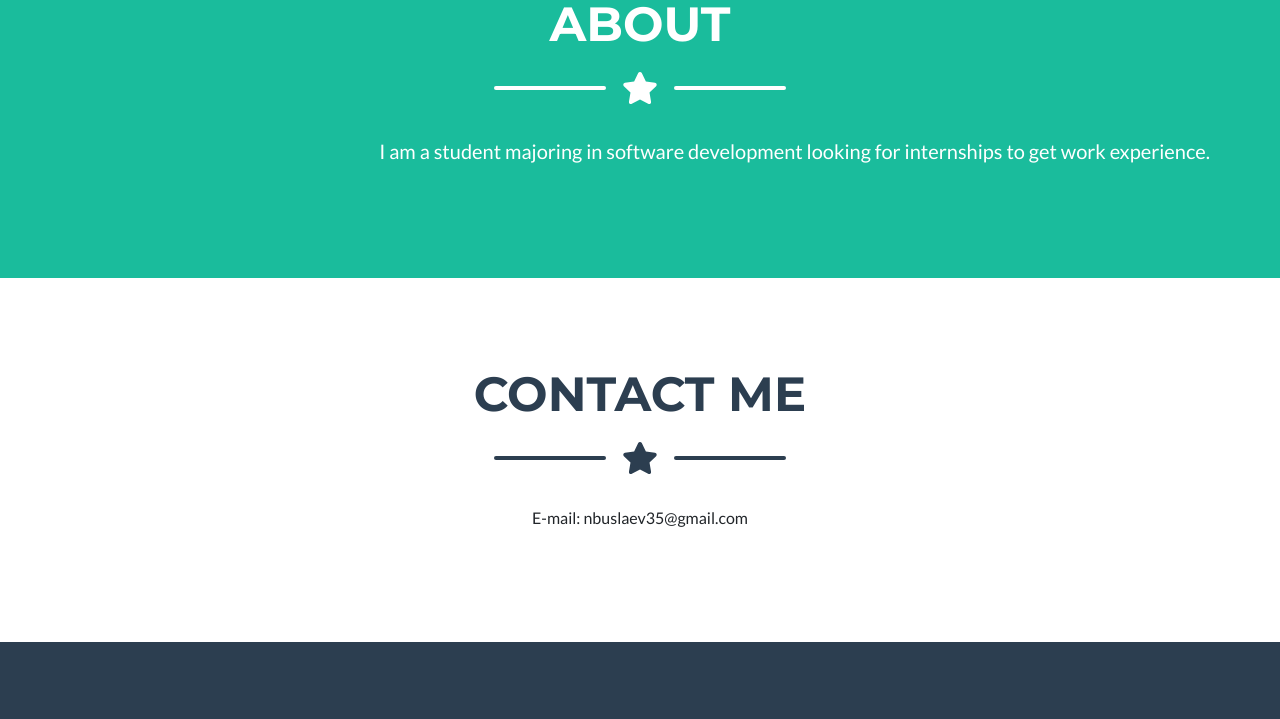
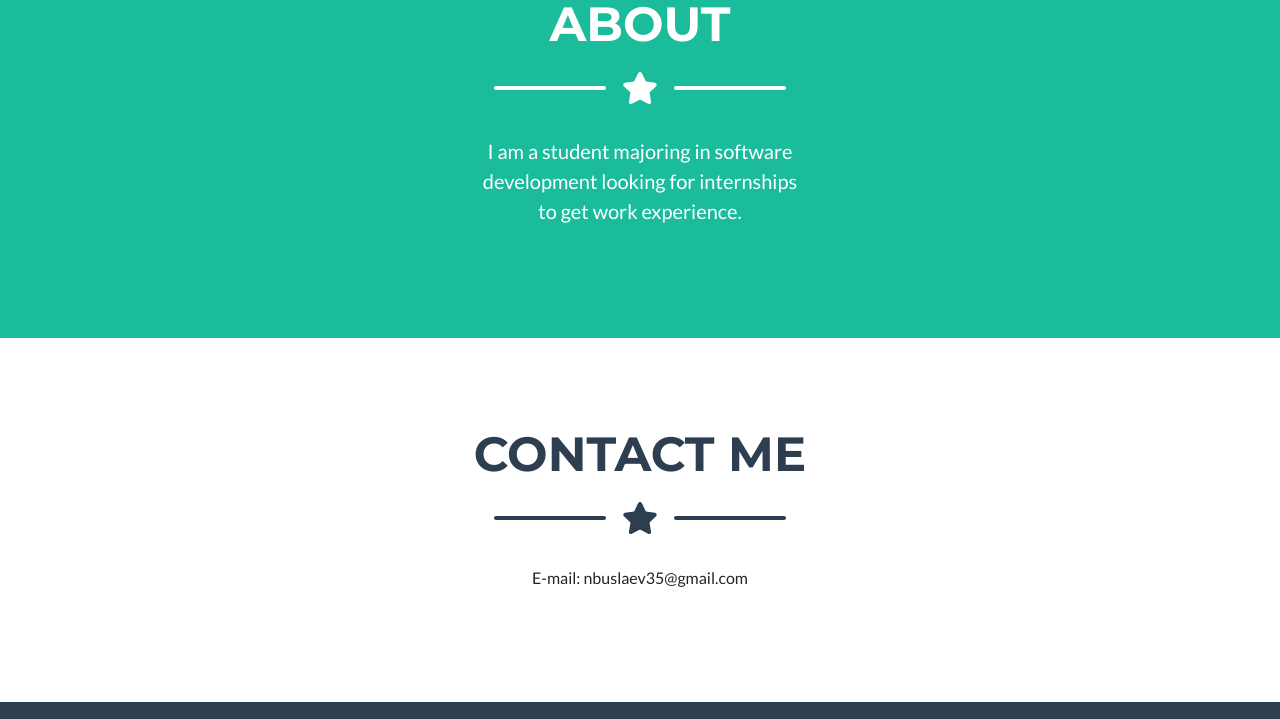
Before and after one commit to busliksuslik/busliksuslik.github.io, a plain HTML site: page index.html in a window 1280 px wide. Shown: the part 1240-1959 px from the top of the page. Drawn offline with nearby package versions, Linux system fonts and the light colour scheme.

Commit message:
about text centred

```diff
--- a/index.html
+++ b/index.html
@@ -89,8 +89,8 @@
                     <div class="divider-custom-line"></div>
                 </div>
                 <!-- About Section Content-->
-                <div class="row">
-                    <div class="ml-auto"><p class="lead">I am a student majoring in software development looking for internships to get work experience. </p></div>
+                <div class="row justify-content-center">
+                    <div class="col-lg-4 text-center"><p class="lead">I am a student majoring in software development looking for internships to get work experience. </p></div>
                 </div>
                 <!-- About Section Button-->
             </div>
```
